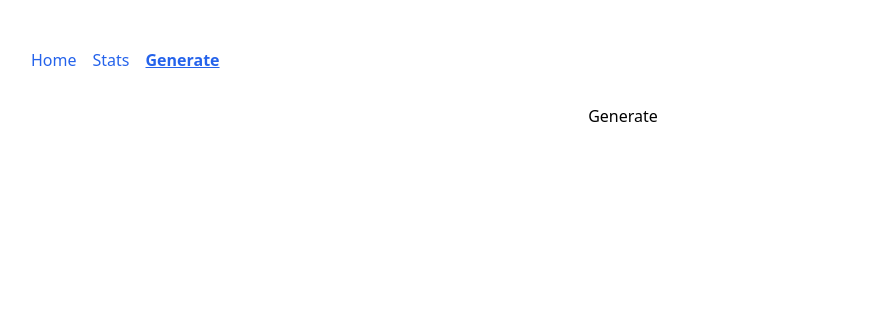
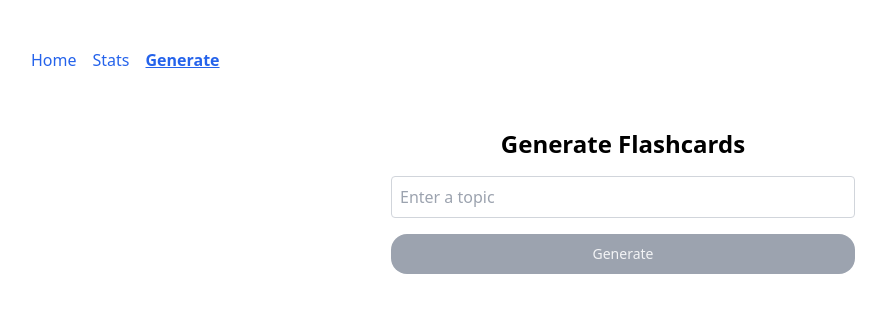
Before and after one commit to 6esterka/flashcards-project, a React (Vite) app: page /generate in a window 1280 px wide. Shown: the top 312 px of the page, without its empty margins (17-903 px from the left). Built offline with nearby package versions, Linux system fonts and the light colour scheme.

Commit message:
Update Generate tab

```diff
--- a/src/App.tsx
+++ b/src/App.tsx
@@ -34,7 +34,7 @@ function App() {
             path="/generate"
             element={
               <AnimatedPage>
-                <Generate />
+                <Generate onGenerate={(topic) => console.log(topic)} />
               </AnimatedPage>
             }
           />
--- a/src/components/ui/customButton/Button.tsx
+++ b/src/components/ui/customButton/Button.tsx
@@ -1,7 +1,6 @@
 import { motion, type MotionProps } from "framer-motion";
 import type { ButtonHTMLAttributes } from "react";
 import clsx from "clsx";
-import React, { useState } from "react";
 import { Ripple } from "./Ripple";
 import { useRipple } from "../../../hooks/useRipple";
 
--- a/src/pages/Generate.tsx
+++ b/src/pages/Generate.tsx
@@ -1,5 +1,33 @@
-function Generate(){
-    return <h1>Generate</h1>
+import {useState,FormEvent} from "react";
+import { Button } from "../components/ui/customButton/Button";
+
+interface GenerateProps {
+    readonly onGenerate: (topic:string) => void;
 }
 
-export default Generate;
+export default function Generate({onGenerate}: GenerateProps){
+    const [topic, setTopic] = useState("");
+
+    const handleSubmit=(event:FormEvent) => {
+        event.preventDefault();
+        if(!topic.trim())return;
+        onGenerate(topic);
+        setTopic("");
+    }
+    return (
+    <div className="p-6 max-w-lg mx-auto">
+        <h1 className="text-2xl font-bold mb-4 text-center">Generate Flashcards</h1>
+        <form onSubmit={handleSubmit} className="flex flex-col gap-4">
+            <input
+                type="text"
+                placeholder="Enter a topic"
+                value={topic}
+                onChange={(e) => setTopic(e.target.value)}
+                className="border border-gray-300 p-2 rounded"
+            />
+            <Button type="submit" variant="primary" disabled={!topic.trim()}>
+                Generate
+            </Button>
+        </form>
+    </div>)
+}
```
Also changed, not shown: src/api/openai.ts (added).
